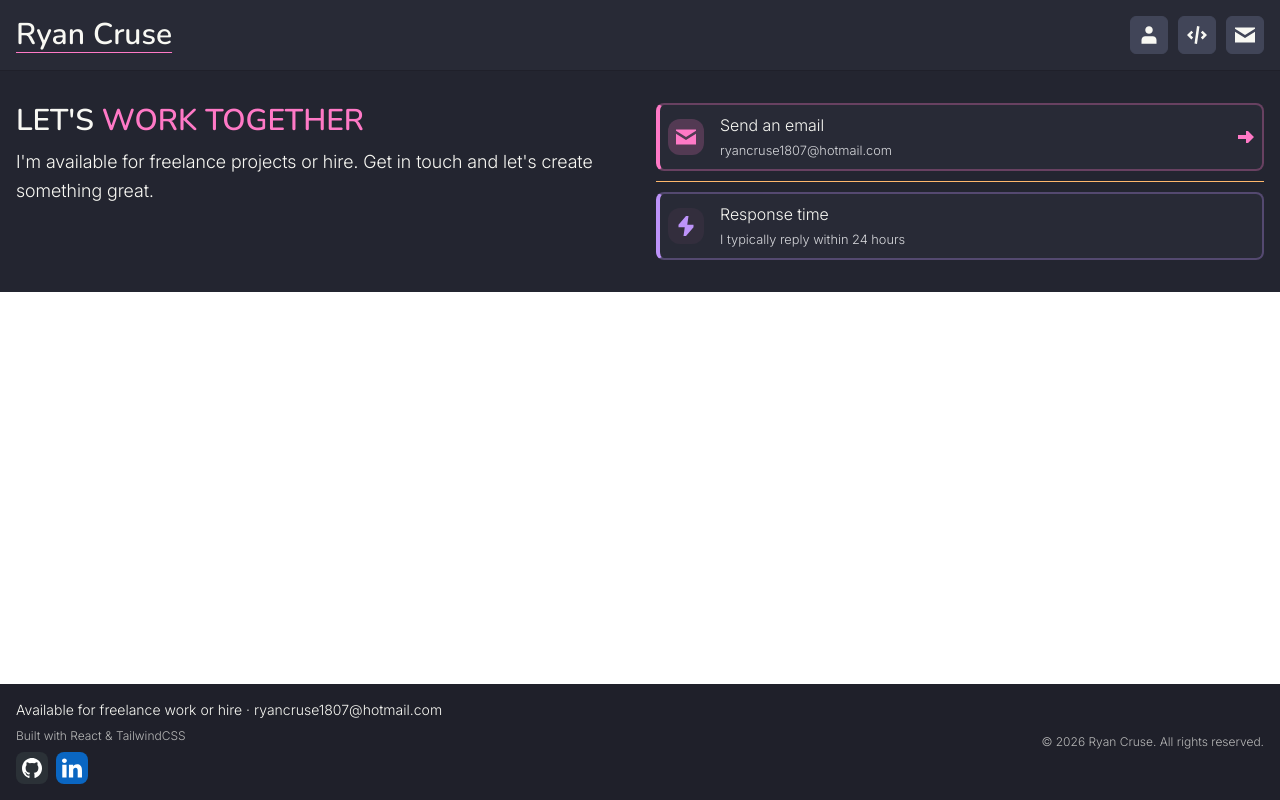
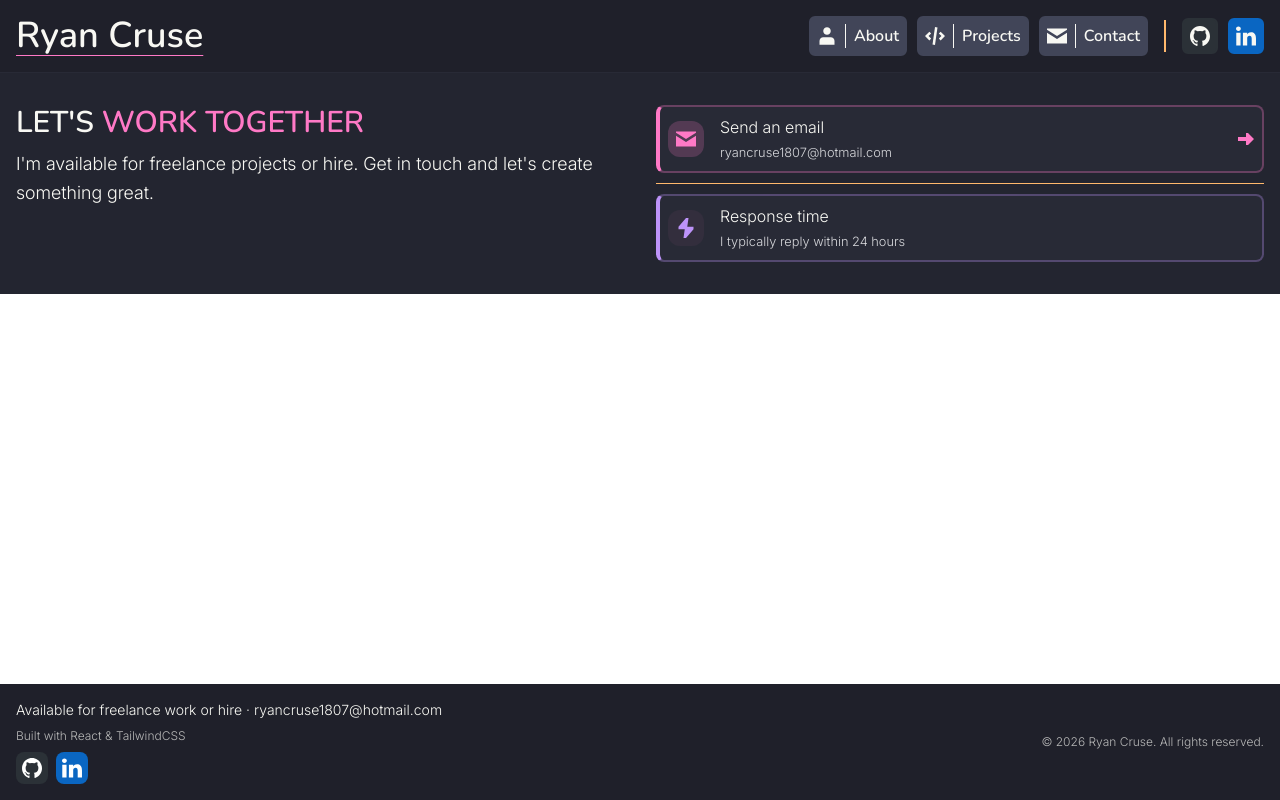
Before and after one commit to Cruse180795/my-portfolio, a React (Vite) app: page / in a window 1280 px wide. Built offline with nearby package versions, Linux system fonts and the light colour scheme.

Commit message:
style: Added desktop styling to the Navigation component

```diff
--- a/src/App.tsx
+++ b/src/App.tsx
@@ -13,7 +13,7 @@ const mailtoLink = "ryancruse1807@hotmail.com";
 function App() {
   return (
     <div className="flex flex-col min-h-screen">
-      <Navigation />
+      <Navigation githubLink={githubLink} linkedinLink={linkedinLink} />
 
       <main className="flex-1">
         <ContactMeSection mailto={mailtoLink}/>
--- a/src/components/layout/Navigation.tsx
+++ b/src/components/layout/Navigation.tsx
@@ -1,21 +1,30 @@
 import AboutSectionIcon from "../icons/AboutSectionIcon";
 import ProjectSectionIcon from "../icons/ProjectSectionIcon";
 import ContactSectionIcon from "../icons/ContactSectionIcon";
+import GithubIcon from "../icons/GithubIcon";
+import LinkedinIcon from "../icons/LinkedinIcon";
+
 
 
 import MobileNavLink from "../ui/MobileNavLink";
+import DesktopNavLink from "../ui/DesktopNavLink";
+
+type NavigationProps = {
+  githubLink: string;
+  linkedinLink: string;
+}
 
 
-function Navigation() {
+function Navigation({githubLink, linkedinLink}: NavigationProps) {
   return (
-    <nav className="bg-base-100 text-base-content border-b-base-300 border-b p-4 ">
+    <nav className="bg-base-300 text-base-content border-b-base-100 border-b p-4 ">
       {/** container */}
       <div className="flex items-center justify-between">
         {/** Brand */}
-        <h1 className="text-3xl underline underline-offset-8 decoration-0 decoration-primary">Ryan Cruse</h1>
+        <h1 className="text-3xl underline underline-offset-8 decoration-0 decoration-primary lg:text-4xl">Ryan Cruse</h1>
 
         {/** Mobile Menu */}
-        <ul className="flex items-center gap-x-2.5">
+        <ul className="flex items-center gap-x-2.5 lg:hidden">
           <MobileNavLink href="#about">
             <AboutSectionIcon className="size-5"/>
           </MobileNavLink>
@@ -26,6 +35,39 @@ function Navigation() {
             <ContactSectionIcon className="size-5"/>
           </MobileNavLink>
         </ul>
+
+
+        {/** Desktop Menu and socials */}
+        <div className="hidden lg:flex lg:items-center lg:gap-x-4">
+          <ul className=" lg:flex lg:items-center lg:gap-x-2.5">
+            <DesktopNavLink href="#about">
+              <AboutSectionIcon className="size-5" />
+              <h2 className="border-l pl-2">About</h2>
+            </DesktopNavLink>
+            <DesktopNavLink href="#about">
+              <ProjectSectionIcon className="size-5" />
+              <h2 className="border-l pl-2">Projects</h2>
+            </DesktopNavLink>
+            <DesktopNavLink href="#about">
+              <ContactSectionIcon className="size-5" />
+              <h2 className="border-l pl-2">Contact</h2>
+            </DesktopNavLink>
+          </ul>
+
+          {/** Divider */}
+          <div className="lg:w-0.5 lg:h-8 lg:bg-accent"></div>
+
+
+          <div className="lg:flex lg:items-center lg:gap-x-2.5">
+            <a href={githubLink} target="_blank" rel="noopener noreferrer" className="p-1.5 rounded-button bg-github border-2 border-github transition-all ease-in-out duration-500 hover:-translate-y-0.5">
+              <GithubIcon className="size-5" />
+            </a>
+            <a href={linkedinLink} target="_blank" rel="noopener noreferrer" className="p-1.5 rounded-button bg-linkedin border-2 border-linkedin transition-all ease-in-out duration-500 hover:-translate-y-0.5">
+              <LinkedinIcon className="size-5" />
+            </a>
+          </div>
+        </div>
+
       </div>
     </nav>
   )
```
